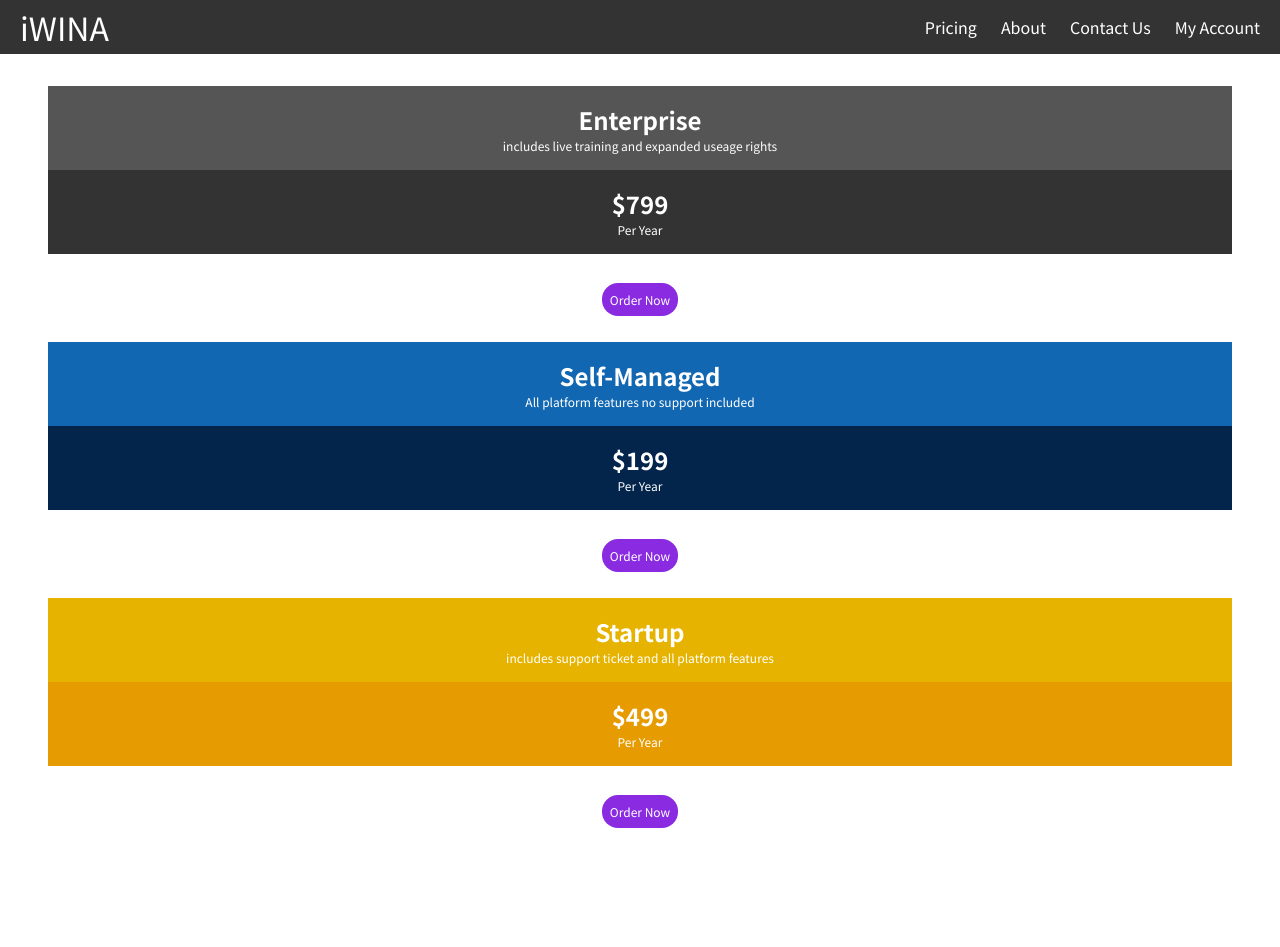
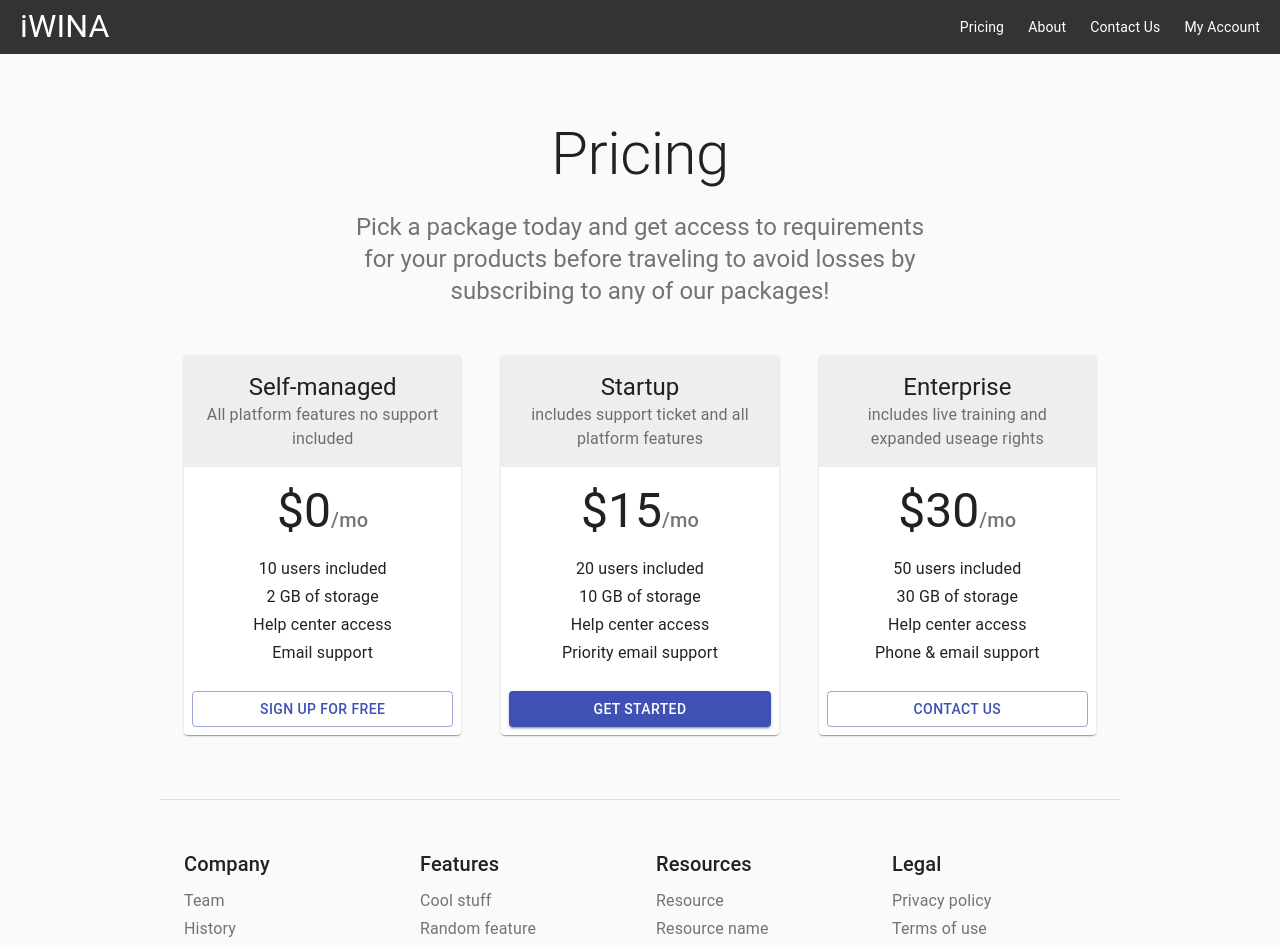
Before and after one commit to Deveelop/iwinalab, a React (Create React App) app: page /pricing in a window 1280 px wide. Shown: the top 947 px of the page. Before the commit the page ends 854 px from the top, so only its background shows below. Built offline with nearby package versions, Linux system fonts and the light colour scheme.

Commit message:
Add update Pricing file

```diff
--- a/src/pages/Pricing.js
+++ b/src/pages/Pricing.js
@@ -1,35 +1,328 @@
-import './Pricing.css'
+import React from 'react';
+
+import Button from '@material-ui/core/Button';
+import Card from '@material-ui/core/Card';
+import CardActions from '@material-ui/core/CardActions';
+import CardContent from '@material-ui/core/CardContent';
+import CardHeader from '@material-ui/core/CardHeader';
+import CssBaseline from '@material-ui/core/CssBaseline';
+import Grid from '@material-ui/core/Grid';
+//import StarIcon from '@material-ui/icons/StarBorder';
+import Typography from '@material-ui/core/Typography';
+import Link from '@material-ui/core/Link';
+import { makeStyles } from '@material-ui/core/styles';
+import Container from '@material-ui/core/Container';
+import Box from '@material-ui/core/Box';
+
+function Copyright() {
+  return (
+    <Typography variant="body2" color="textSecondary" align="center">
+      {'Copyright © '}
+      <Link color="inherit" href="#">
+        iwina.com
+      </Link>{' '}
+      {new Date().getFullYear()}
+      {'.'}
+    </Typography>
+  );
+}
+
+const useStyles = makeStyles((theme) => ({
+  '@global': {
+    ul: {
+      margin: 0,
+      padding: 0,
+      listStyle: 'none',
+    },
+  },
+  link: {
+    margin: theme.spacing(1, 1.5),
+  },
+  heroContent: {
+    padding: theme.spacing(8, 0, 6),
+  },
+  cardHeader: {
+    backgroundColor:
+      theme.palette.type === 'light' ? theme.palette.grey[200] : theme.palette.grey[700],
+  },
+  cardPricing: {
+    display: 'flex',
+    justifyContent: 'center',
+    alignItems: 'baseline',
+    marginBottom: theme.spacing(2),
+  },
+  footer: {
+    borderTop: `1px solid ${theme.palette.divider}`,
+    marginTop: theme.spacing(8),
+    paddingTop: theme.spacing(3),
+    paddingBottom: theme.spacing(3),
+    [theme.breakpoints.up('sm')]: {
+      paddingTop: theme.spacing(6),
+      paddingBottom: theme.spacing(6),
+    },
+  },
+}));
+
+const tiers = [
+  {
+    title: 'Self-managed',
+    subheader: 'All platform features no support included',
+    price: '0',
+    description: ['10 users included', '2 GB of storage', 'Help center access', 'Email support'],
+    buttonText: 'Sign up for free',
+    buttonVariant: 'outlined',
+  },
+  {
+    title: 'Startup',
+    subheader: 'includes support ticket and all platform features',
+    price: '15',
+    description: [
+      '20 users included',
+      '10 GB of storage',
+      'Help center access',
+      'Priority email support',
+    ],
+    buttonText: 'Get started',
+    buttonVariant: 'contained',
+  },
+  {
+    title: 'Enterprise',
+    subheader: 'includes live training and expanded useage rights',
+    price: '30',
+    description: [
+      '50 users included',
+      '30 GB of storage',
+      'Help center access',
+      'Phone & email support',
+    ],
+    buttonText: 'Contact us',
+    buttonVariant: 'outlined',
+  },
+];
+const footers = [
+  {
+    title: 'Company',
+    description: ['Team', 'History', 'Contact us', 'Locations'],
+  },
+  {
+    title: 'Features',
+    description: ['Cool stuff', 'Random feature', 'Team feature', 'Developer stuff', 'Another one'],
+  },
+  {
+    title: 'Resources',
+    description: ['Resource', 'Resource name', 'Another resource', 'Final resource'],
+  },
+  {
+    title: 'Legal',
+    description: ['Privacy policy', 'Terms of use'],
+  },
+];
+
 export default function Pricing() {
-    return(
-        <div className='price_category'>
-            <div className='category1'>
-                <li id='header'>Enterprise</li>
-            <li id='subtitle'>includes live training and expanded useage rights</li>
-            </div>
-            <div className='price1'>
-             <li id='header'>$799</li>
-             <li id='subtitle'>Per Year</li>
-            </div>
-            <div className='regbtn'><li><a href='/registration'>Order Now</a></li></div>
-            <div className='category2'>
-                <li id='header'>Self-Managed</li>
-            <li id='subtitle'>All platform features no support included</li>
-             </div>
-             <div className='price2'>
-             <li id='header'>$199</li>
-             <li id='subtitle'>Per Year</li>
-            </div>
-            <div className='regbtn'><li><a href='/registration'>Order Now</a></li></div>
-            <div className='category3'>
-                <li id='header'>Startup</li>
-            <li id='subtitle'>includes support ticket and all platform features</li>
-             </div>
-             <div className='price3'>
-             <li id='header'>$499</li>
-             <li id='subtitle'>Per Year</li>
-            </div>
-            <div className='regbtn'><li><a href='/registration'>Order Now</a></li></div>
-        </div>
+  const classes = useStyles();
 
-    )
-};
+  return (
+    <React.Fragment>
+      <CssBaseline />
+
+      {/* Hero unit */}
+      <Container maxWidth="sm" component="main" className={classes.heroContent}>
+        <Typography component="h1" variant="h2" align="center" color="textPrimary" gutterBottom>
+          Pricing
+        </Typography>
+        <Typography variant="h5" align="center" color="textSecondary" component="p">
+        Pick a package today and get access to requirements for your products
+        before traveling to avoid losses by subscribing to any of our packages!
+        </Typography>
+      </Container>
+      {/* End hero unit */}
+      <Container maxWidth="md" component="main">
+        <Grid container spacing={5} alignItems="flex-end">
+          {tiers.map((tier) => (
+            // Enterprise card is full width at sm breakpoint
+            <Grid item key={tier.title} xs={12} sm={tier.title === 'Enterprise' ? 12 : 6} md={4}>
+              <Card>
+                <CardHeader
+                  title={tier.title}
+                  subheader={tier.subheader}
+                  titleTypographyProps={{ align: 'center' }}
+                  subheaderTypographyProps={{ align: 'center' }}
+
+                  className={classes.cardHeader}
+                />
+                <CardContent>
+                  <div className={classes.cardPricing}>
+                    <Typography component="h2" variant="h3" color="textPrimary">
+                      ${tier.price}
+                    </Typography>
+                    <Typography variant="h6" color="textSecondary">
+                      /mo
+                    </Typography>
+                  </div>
+                  <ul>
+                    {tier.description.map((line) => (
+                      <Typography component="li" variant="subtitle1" align="center" key={line}>
+                        {line}
+                      </Typography>
+                    ))}
+                  </ul>
+                </CardContent>
+                <CardActions>
+                  <Button fullWidth variant={tier.buttonVariant} color="primary">
+                    {tier.buttonText}
+                  </Button>
+                </CardActions>
+              </Card>
+            </Grid>
+          ))}
+        </Grid>
+      </Container>
+      {/* Footer */}
+      <Container maxWidth="md" component="footer" className={classes.footer}>
+        <Grid container spacing={4} justifyContent="space-evenly">
+          {footers.map((footer) => (
+            <Grid item xs={6} sm={3} key={footer.title}>
+              <Typography variant="h6" color="textPrimary" gutterBottom>
+                {footer.title}
+              </Typography>
+              <ul>
+                {footer.description.map((item) => (
+                  <li key={item}>
+                    <Link href="#" variant="subtitle1" color="textSecondary">
+                      {item}
+                    </Link>
+                  </li>
+                ))}
+              </ul>
+            </Grid>
+          ))}
+        </Grid>
+        <Box mt={5}>
+          <Copyright />
+        </Box>
+      </Container>
+      {/* End footer */}
+    </React.Fragment>
+  );
+}
+
+
+
+
+
+
+
+
+
+
+
+
+
+
+
+
+
+
+
+
+
+
+
+
+
+
+
+
+
+
+
+
+
+
+
+
+
+
+
+
+
+
+
+
+
+
+
+
+
+
+
+
+
+
+
+
+
+
+
+
+
+
+
+// <AppBar position="static" color="default" elevation={0} className={classes.appBar}>
+// <Toolbar className={classes.toolbar}>
+//   <Typography variant="h6" color="inherit" noWrap className={classes.toolbarTitle}>
+//     Company name
+//   </Typography>
+//   <nav>
+//     <Link variant="button" color="textPrimary" href="#" className={classes.link}>
+//       Features
+//     </Link>
+//     <Link variant="button" color="textPrimary" href="#" className={classes.link}>
+//       Enterprise
+//     </Link>
+//     <Link variant="button" color="textPrimary" href="#" className={classes.link}>
+//       Support
+//     </Link>
+//   </nav>
+//   <Button href="#" color="primary" variant="outlined" className={classes.link}>
+//     Login
+//   </Button>
+// </Toolbar>
+// </AppBar>
+
+
+// import './Pricing.css'
+// export default function Pricing() {
+//     return(
+//         <div className='price_category'>
+//             <div className='category1'>
+//                 <li id='header'>Enterprise</li>
+//             <li id='subtitle'>includes live training and expanded useage rights</li>
+//             </div>
+//             <div className='price1'>
+//              <li id='header'>$799</li>
+//              <li id='subtitle'>Per Year</li>
+//             </div>
+//             <div className='regbtn'><li><a href='/registration'>Order Now</a></li></div>
+//             <div className='category2'>
+//                 <li id='header'>Self-Managed</li>
+//             <li id='subtitle'>All platform features no support included</li>
+//              </div>
+//              <div className='price2'>
+//              <li id='header'>$199</li>
+//              <li id='subtitle'>Per Year</li>
+//             </div>
+//             <div className='regbtn'><li><a href='/registration'>Order Now</a></li></div>
+//             <div className='category3'>
+//                 <li id='header'>Startup</li>
+//             <li id='subtitle'>includes support ticket and all platform features</li>
+//              </div>
+//              <div className='price3'>
+//              <li id='header'>$499</li>
+//              <li id='subtitle'>Per Year</li>
+//             </div>
+//             <div className='regbtn'><li><a href='/registration'>Order Now</a></li></div>
+//         </div>
+
+//     )
+// };
```
